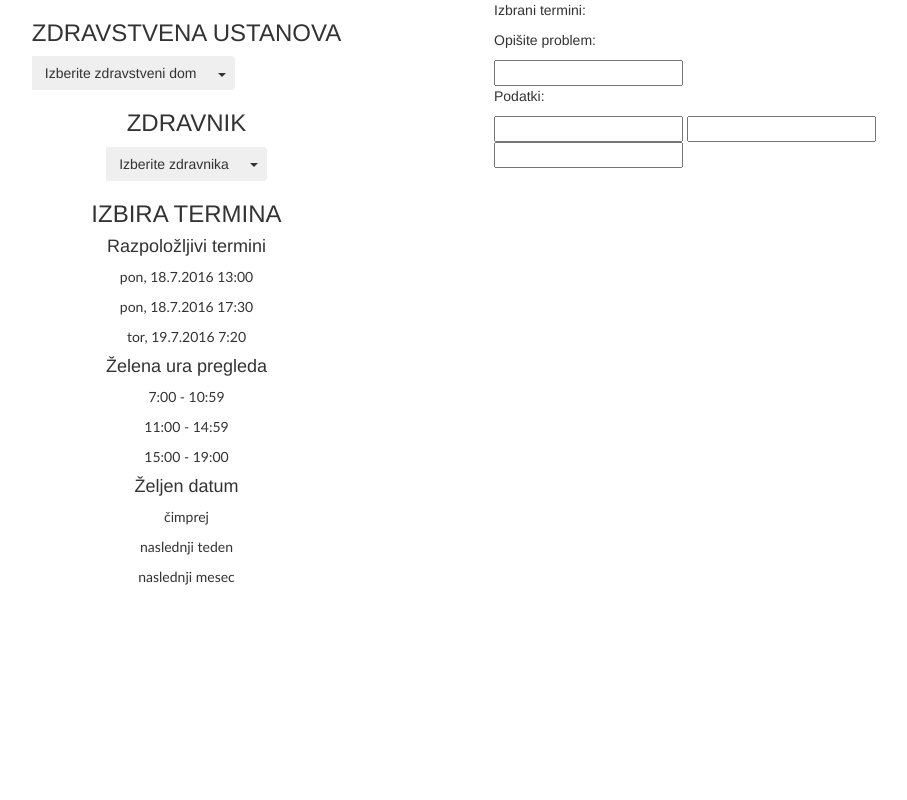
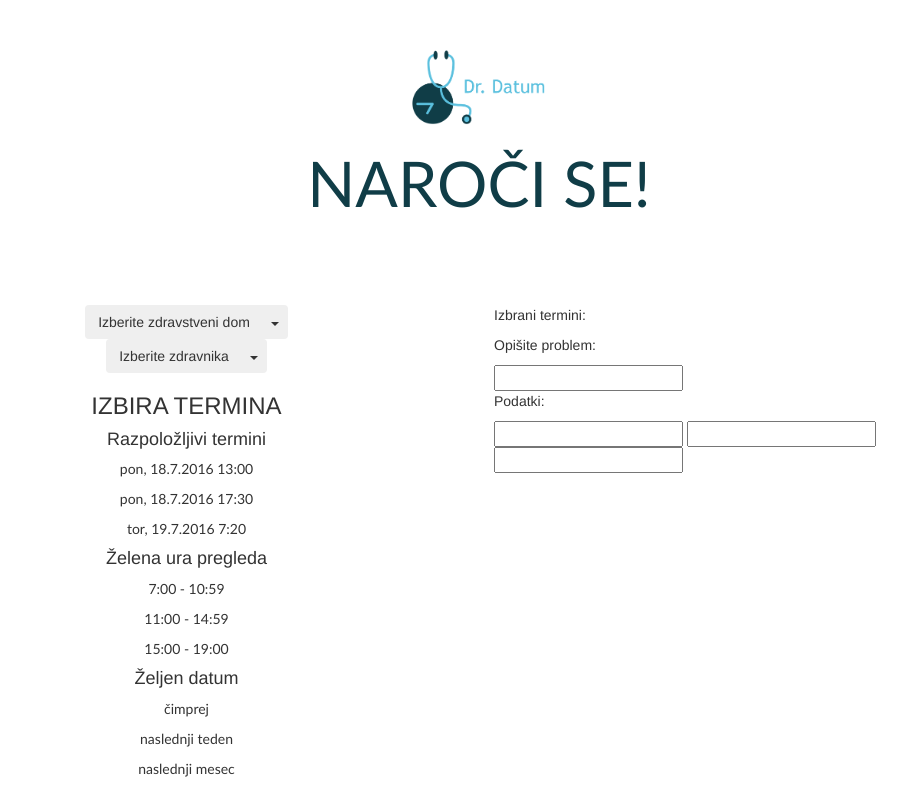
Before and after one commit to dj-neza/AppMojstri, a PHP site: page /pacient.php in a window 1280 px wide. Shown: the whole page, without its empty margins (161-1068 px from the left). Run offline with PHP 8.4, Linux system fonts and the light colour scheme; some libraries are stand-ins or nearby versions.

Commit message:
zacetek oblikovanja

```diff
--- a/css/style.css
+++ b/css/style.css
@@ -9,6 +9,11 @@
 
 .change-font {
     font-family: "Trebuchet MS", "Lucida Grande";
+}
+
+.change-font-barva {
+    font-family: "Trebuchet MS", "Lucida Grande";
+    color: #103d47 !important;
 }
 
 .dr_datum {
@@ -32,6 +37,8 @@
     margin-left: 30px;
 }
 
+
+
 #minute {
     margin-left: 10px;
 }
--- a/pacient.php
+++ b/pacient.php
@@ -18,7 +18,10 @@
     </head>
 
     <body>
-
+        <div class="jumbotron ozadje" align="center">
+            <img src="ikona_podstran.png" class="img-rounded" width="158" height="80">
+            <h1 class="change-font-barva">NAROČI SE!</h1>
+          </div>
         <div class="container">
 
             <div class="row forma-pacient">
@@ -26,7 +29,6 @@
                 <div class="levi-del-pacient col-xs-6" style="text-align: center;">
 
                     <div class="btn-group" >
-                	  <h3>ZDRAVSTVENA USTANOVA</h3>
                       <button type="button" class="btn">Izberite zdravstveni dom</button>
                       <button type="button" class="btn dropdown-toggle" data-toggle="dropdown">
                         <span class="caret"></span>
@@ -40,7 +42,6 @@
                     <br/>
 
                     <div class="btn-group">
-                      <h3>ZDRAVNIK</h3>
                       <button type="button" class="btn">Izberite zdravnika</button>
                       <button type="button" class="btn dropdown-toggle" data-toggle="dropdown">
                         <span class="caret"></span>
@@ -65,7 +66,7 @@
                         </div>
                     </div>
                     <h4>Želena ura pregleda</h4>
-                    <div id="ura pregleda">
+                    <div id="ura-pregleda">
                         <div class="termini">
                             <p class="change-font">7:00 - 10:59</p>
                         </div>
@@ -77,7 +78,7 @@
                         </div>
                     </div>
                     <h4>Željen datum</h4>
-                    <div id="ura pregleda">
+                    <div id="zeljen-datum">
                         <div class="termini">
                             <p class="change-font">čimprej</p>
                         </div>
```
Also changed, not shown: ikona_podstran.png (added).
